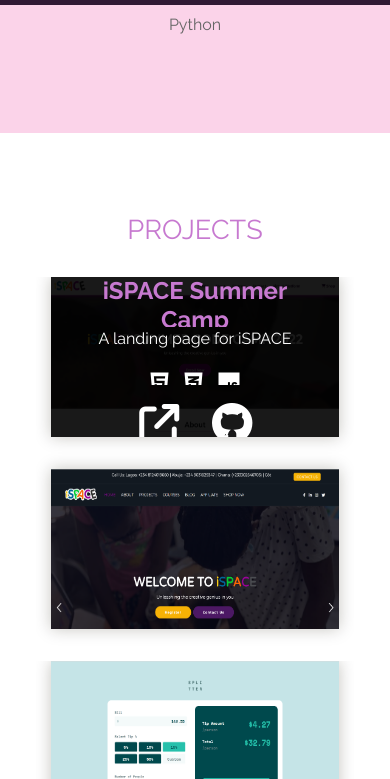
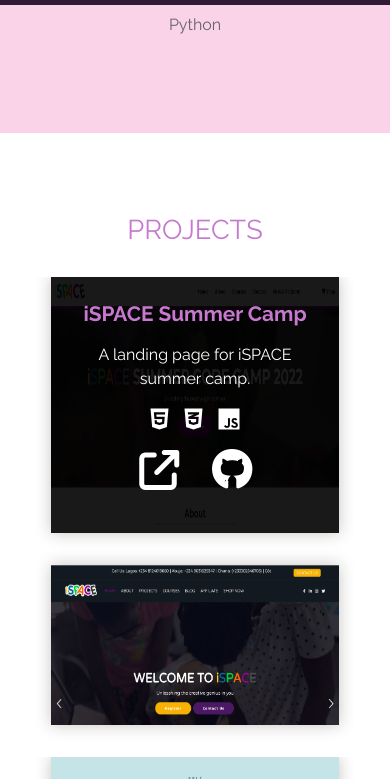
Before and after one commit to ini-s/Inioluwa, a plain HTML site: page index.html in a window 390 px wide. In both pictures the pointer is over the element 195 px from the left and 3002 px from the top of the page. Shown: the part 2645-3424 px from the top of the page. Drawn offline with nearby package versions, Linux system fonts and the light colour scheme.

Commit message:
made the image caption responsive

```diff
--- a/index.html
+++ b/index.html
@@ -269,7 +269,7 @@
                 Todo App
               </h5>
               <p>
-                Allows users to add new tasks, mark existing tasks complete, and clear any tasks marked complete.
+                Allows users to add new tasks, mark existing tasks complete, and clear completed task.
               </p>
               <div class="technologies d-flex">
                 <i class="fa-brands fa-html5"></i>
--- a/style.css
+++ b/style.css
@@ -269,7 +269,7 @@
     text-align: center;
 }
 .projects .project-box .img-caption h5{
-    font-size:1.5rem;
+    font-size:1.3rem;
     font-weight: 600;
     margin-bottom:0;
     padding-bottom:1rem;
@@ -284,6 +284,9 @@
 .projects .project-box .img-caption .technologies i{
     padding:0 0.5rem;
     font-size: 1.5rem;
+}
+.projects .project-box:hover {
+    height:16rem;
 }
 .projects .project-box:hover .img-caption{
     display:flex;
@@ -423,6 +426,9 @@
         height:10rem;
         width:18rem;
     }
+    .projects .project-box:hover {
+        height:16rem;
+    }
 }
 @media screen and (max-width: 767px){
     .about, .skills, .contact{
```
